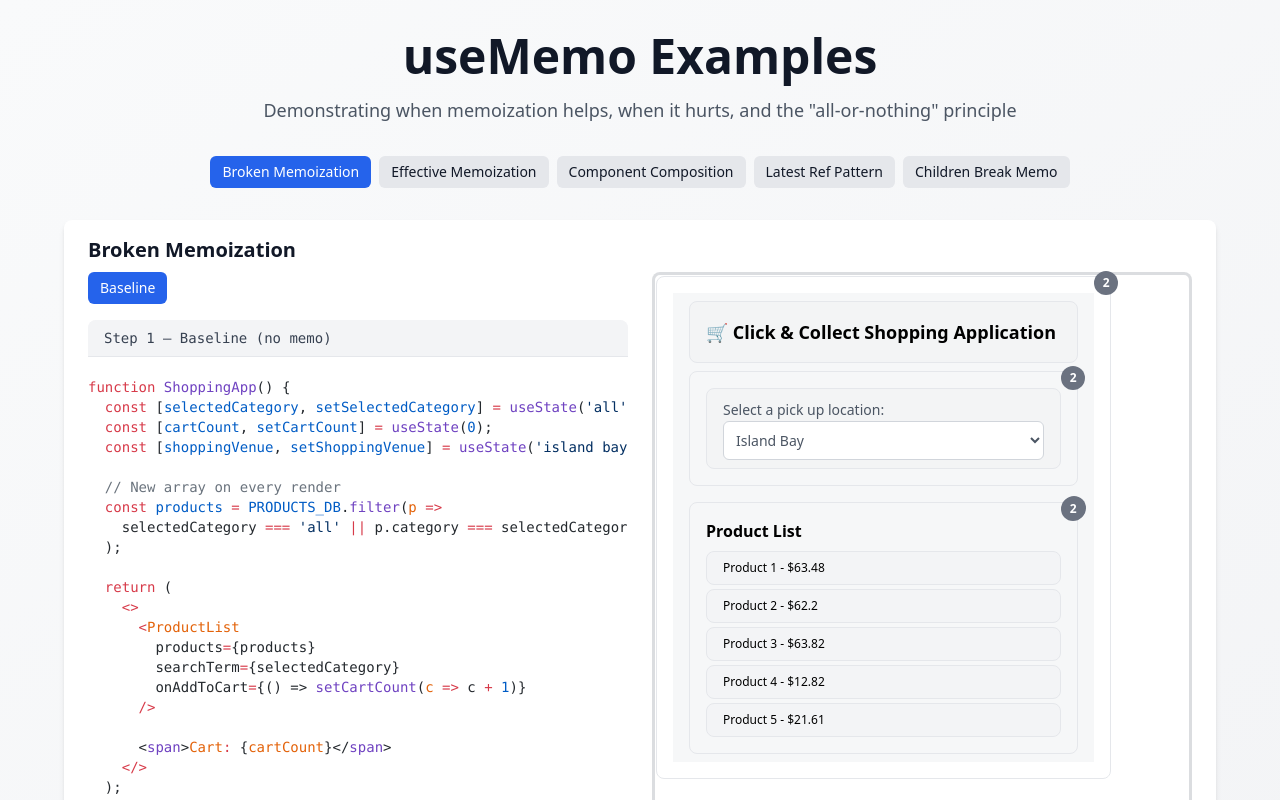
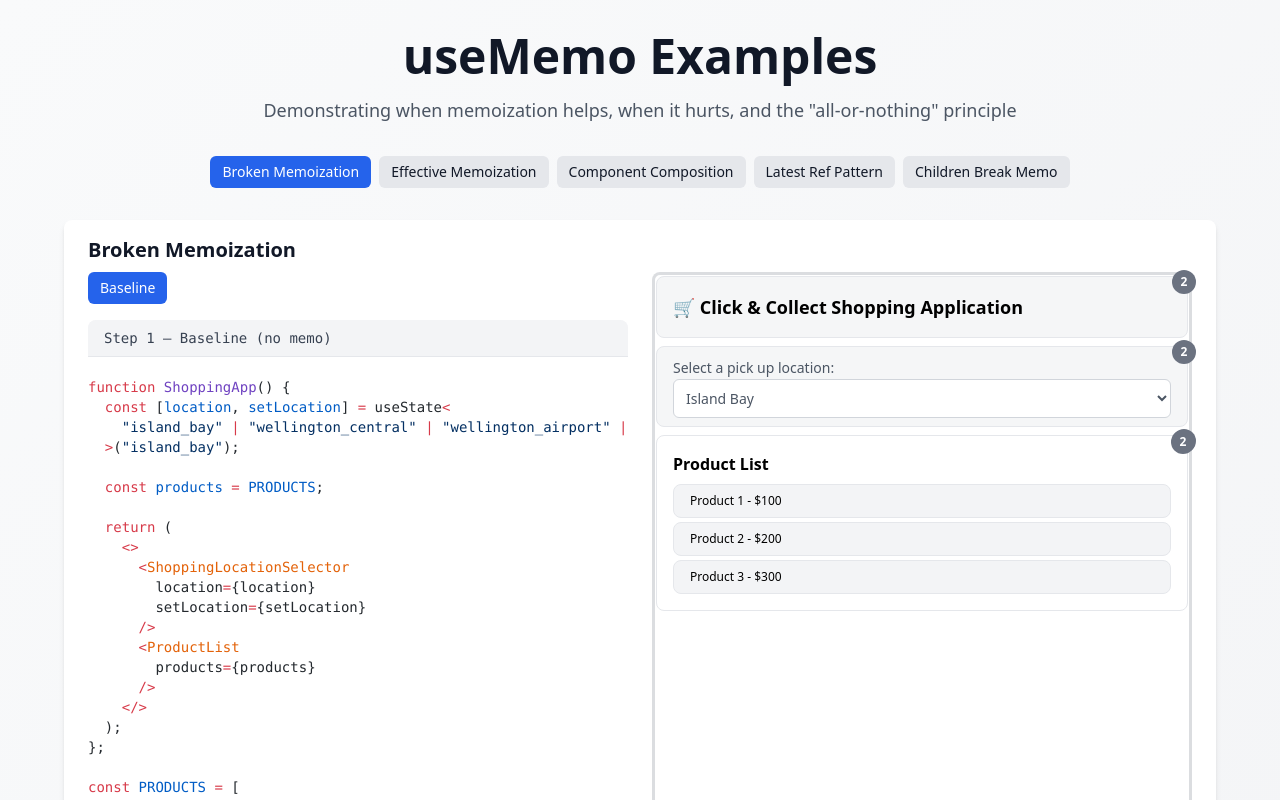
Before and after one commit to slackermorris/use-memo, a React (Vite) app: page / in a window 1280 px wide. Shown: the top 800 px of the page. Built offline with nearby package versions, Linux system fonts and the light colour scheme.

Commit message:
feature: application layout fixed

```diff
--- a/src/components/RenderTracker.tsx
+++ b/src/components/RenderTracker.tsx
@@ -4,12 +4,14 @@ interface RenderTrackerProps {
   name: string;
   children: React.ReactNode;
   className?: string;
+  flashClassName?: string;
 }
 
 export function RenderTracker({
   name,
   children,
   className = "",
+  flashClassName = "",
 }: RenderTrackerProps) {
   const [renderCount, setRenderCount] = useState(0);
   const [isFlashing, setIsFlashing] = useState(false);
@@ -40,7 +42,7 @@ export function RenderTracker({
         relative transition-all duration-500 rounded-lg
         ${
           isFlashing
-            ? "bg-yellow-200 shadow-lg shadow-yellow-500/50 ring-2 ring-yellow-400"
+            ? `bg-yellow-200 shadow-lg shadow-yellow-500/50 ring-2 ring-yellow-400 ${flashClassName}`
             : ""
         }
         ${className}
--- a/src/components/examples/BrokenMemoExample.tsx
+++ b/src/components/examples/BrokenMemoExample.tsx
@@ -109,7 +109,7 @@ const MemoizedProductList = memo(function MemoizedProductList({
 
 function Demo_Baseline({ products }: { products: Product[] }) {
   return (
-    <RenderTracker name="ShoppingApp (Baseline)" className="space-y-4">
+    <RenderTracker name="ShoppingApp (Baseline)">
       <ProductList products={products} />
     </RenderTracker>
   );
@@ -291,27 +291,49 @@ function Demo_ContextFixed({
 
 const CODE_BASELINE = `
 function ShoppingApp() {
-  const [selectedCategory, setSelectedCategory] = useState('all');
-  const [cartCount, setCartCount] = useState(0);
-  const [shoppingVenue, setShoppingVenue] = useState('island bay');
+  const [location, setLocation] = useState<
+    "island_bay" | "wellington_central" | "wellington_airport" | "wellington_west"
+  >("island_bay");
 
-  // New array on every render
-  const products = PRODUCTS_DB.filter(p =>
-    selectedCategory === 'all' || p.category === selectedCategory
-  );
+  const products = PRODUCTS;
 
   return (
     <>
+      <ShoppingLocationSelector
+        location={location}
+        setLocation={setLocation}
+      />
       <ProductList
         products={products}
-        searchTerm={selectedCategory}
-        onAddToCart={() => setCartCount(c => c + 1)}
       />
-
-      <span>Cart: {cartCount}</span>
     </>
   );
-}`;
+};
+
+const PRODUCTS = [
+  {
+    id: 1,
+    name: "Product 1",
+    price: 100,
+    category: "electronics",
+    inStock: true,
+  },
+  {
+    id: 2,
+    name: "Product 2",
+    price: 200,
+    category: "clothing",
+    inStock: false,
+  },
+  {
+    id: 3,
+    name: "Product 3",
+    price: 300,
+    category: "books",
+    inStock: true,
+  },
+];
+`;
 
 const CODE_CALLBACK_ONLY = `// useCallback only (doesn't help by itself)
 function ShoppingApp() {
@@ -384,6 +406,30 @@ function ShoppingApp() {
   );
 }`;
 
+const PRODUCTS = [
+  {
+    id: 1,
+    name: "Product 1",
+    price: 100,
+    category: "electronics",
+    inStock: true,
+  },
+  {
+    id: 2,
+    name: "Product 2",
+    price: 200,
+    category: "clothing",
+    inStock: false,
+  },
+  {
+    id: 3,
+    name: "Product 3",
+    price: 300,
+    category: "books",
+    inStock: true,
+  },
+];
+
 export function BrokenMemoExample() {
   const [step, setStep] = useState<"baseline">("baseline");
   const [location, setLocation] = useState<
@@ -393,12 +439,12 @@ export function BrokenMemoExample() {
     | "wellington_west"
   >("island_bay");
 
-  const productsUnstable = PRODUCTS_DB.filter((p) => p.inStock);
+  const products = PRODUCTS;
 
   const renderRight = () => {
     switch (step) {
       case "baseline":
-        return <Demo_Baseline products={productsUnstable} />;
+        return <Demo_Baseline products={products} />;
     }
   };
 
@@ -433,20 +479,49 @@ export function BrokenMemoExample() {
         </div>
 
         <div className="space-y-4 rounded-lg p-1 ring ring-gray-600/20 ring-inset">
-          <div className="flex items-center justify-between">
-            <RenderTracker
-              name={`ShoppingApp`}
-              className="p-4 border rounded-lg"
-            >
-              <div className="space-y-2 px-4 py-2 bg-gray-100/70 w-full">
+          <RenderTracker name={`ShoppingApp`}>
+            <div className="space-y-2 w-full">
               <div className="flex items-center justify-between  w-full bg-gray-100/80 p-4 border rounded-lg">
                 <h3 className="text-lg font-semibold">
                   🛒 Click & Collect Shopping Application
                 </h3>
               </div>
+
+              <ShoppingLocationSelector
+                location={location}
+                setLocation={setLocation}
+              />
+
+              {renderRight()}
+            </div>
+          </RenderTracker>
+        </div>
+      </div>
+    </div>
+  );
+}
+
+function ShoppingLocationSelector({
+  location,
+  setLocation,
+}: {
+  location:
+    | "island_bay"
+    | "wellington_central"
+    | "wellington_airport"
+    | "wellington_west";
+  setLocation: (
+    location:
+      | "island_bay"
+      | "wellington_central"
+      | "wellington_airport"
+      | "wellington_west"
+  ) => void;
+}) {
+  return (
     <RenderTracker
       name={`Location`}
-                  className="p-4 border rounded-lg"
+      flashClassName="bg-orange-200 shadow-lg shadow-orange-500/50 ring-2 ring-orange-400"
     >
       <div className="space-y-2 px-4 py-2 bg-gray-100/80 p-4 border rounded-lg">
         <label className="text-sm text-gray-600">
@@ -454,30 +529,15 @@ export function BrokenMemoExample() {
           <select
             className="w-full bg-white border border-gray-300 rounded-md p-2 text-sm"
             value={location}
-                        onChange={(e) =>
-                          setLocation(e.target.value as typeof location)
-                        }
+            onChange={(e) => setLocation(e.target.value as typeof location)}
           >
             <option value="island_bay">Island Bay</option>
-                        <option value="wellington_central">
-                          Wellington Central
-                        </option>
-                        <option value="wellington_airport">
-                          Wellington Airport
-                        </option>
+            <option value="wellington_central">Wellington Central</option>
+            <option value="wellington_airport">Wellington Airport</option>
             <option value="wellington_west">Wellington West</option>
           </select>
         </label>
       </div>
     </RenderTracker>
-                {renderRight()}
-              </div>
-            </RenderTracker>
-          </div>
-        </div>
-      </div>
-    </div>
   );
 }
-
-// each time the child renders
```
Lines whose indentation alone changed are shown as unchanged.
